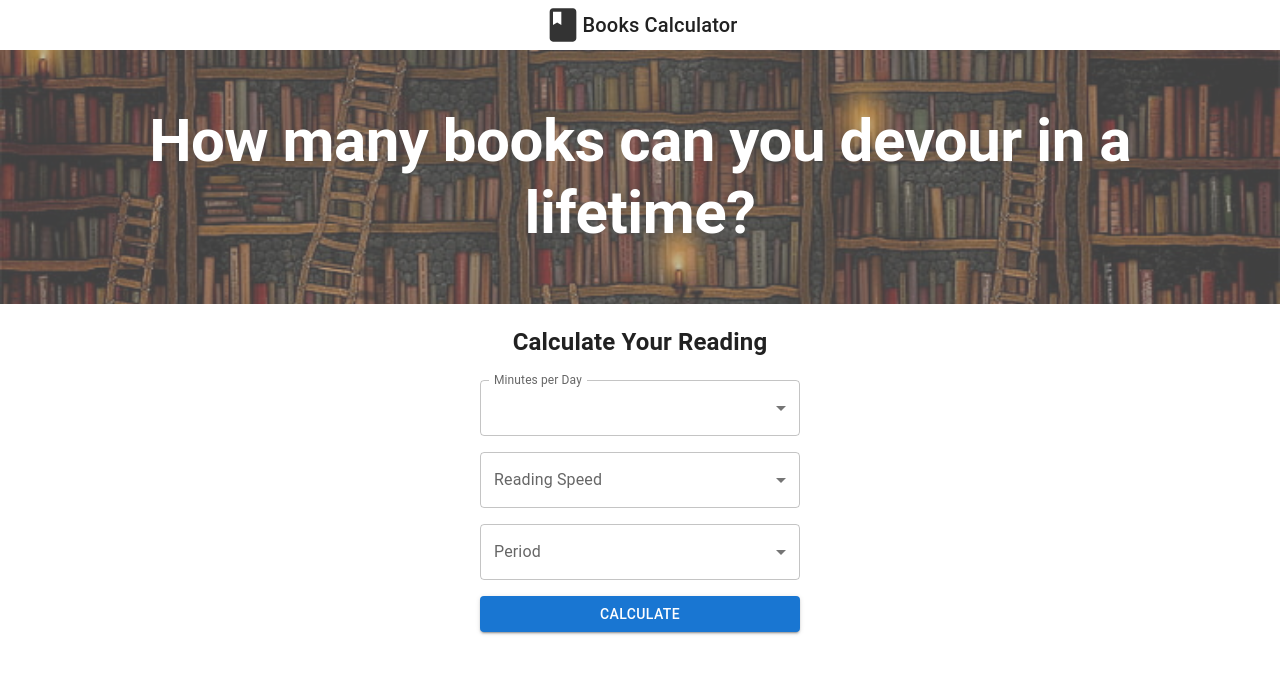
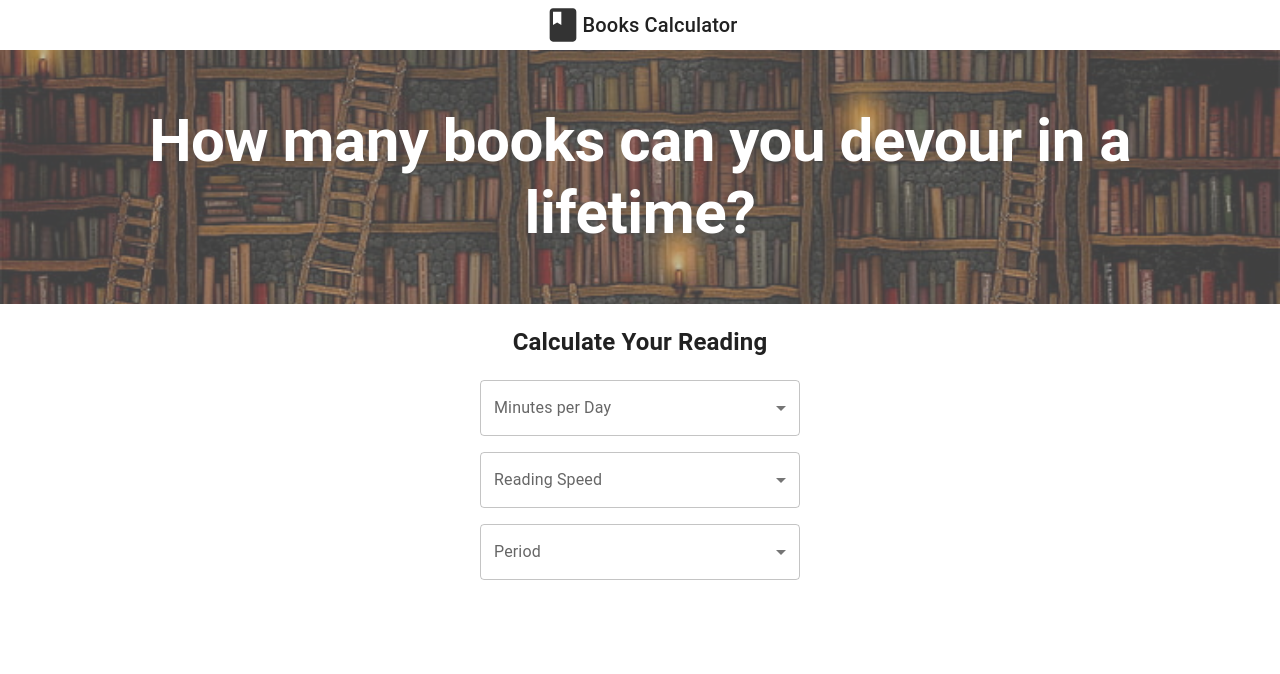
Before and after one commit to vasilmanavski/books-calculator, a React (Vite) app: page / in a window 1280 px wide. Shown: the top 674 px of the page. Built offline with nearby package versions, Linux system fonts and the light colour scheme.

Commit message:
[1] Small improvements
- remove form
- add min height to image

```diff
--- a/src/components/CalculateBooks.tsx
+++ b/src/components/CalculateBooks.tsx
@@ -1,7 +1,7 @@
-import React, { useCallback, useMemo, useState } from 'react';
-import { Alert, Box, Button, FormControl, InputLabel, MenuItem, Select, Snackbar, Typography } from '@mui/material';
+import React, { useMemo, useState } from 'react';
+import { Box, FormControl, InputLabel, MenuItem, Select, Typography } from '@mui/material';
 
-const minutesOptions = [5, 10, 15, 20, 30, 40, 50, 60];
+const minutesOptions = ['5', '10', '15', '20', '30', '40', '50', '60'];
 
 const speedOptions = [
   { value: '175', label: '200 wpm | Sloooooow' },
@@ -20,36 +20,14 @@ const periodOptions = [
 ];
 
 const CalculateBooks = () => {
-  const [minutes, setMinutes] = useState(0);
+  const [minutes, setMinutes] = useState('');
   const [speed, setSpeed] = useState('');
   const [period, setPeriod] = useState('');
   const [booksRead, setBooksRead] = useState<number>(null);
-  const [isCalculateClicked, setIsCalculateClicked] = useState<boolean>(false);
-  const [snackbarOpen, setSnackbarOpen] = useState(false);
-  const [snackbarMessage, setSnackbarMessage] = useState('');
-
-  const onSubmit = useCallback((e) => {
-    e.preventDefault();
-
-    if (minutes == 0 || speed == '' || period == '') {
-
-      setSnackbarMessage('Please fill in all fields.');
-      setSnackbarOpen(true);
-
-      return;
-    }
-
-    setSnackbarMessage('');
-    setSnackbarOpen(false);
-
-    setIsCalculateClicked(!isCalculateClicked);
-  }, [minutes, speed, period]);
-
-  const handleCloseSnackbar = () => {
-    setSnackbarOpen(false);
-  };
 
   const calculateBooks = useMemo(() => {
+
+    const minutesParsed = parseInt(minutes, 10);
     const wordsPerMinute = parseInt(speed, 10);
 
     const periodMonths = {
@@ -61,7 +39,7 @@ const CalculateBooks = () => {
     }[period];
 
     const daysInPeriod = periodMonths * 30; // Approximate number of days
-    const totalMinutes = minutes * daysInPeriod;
+    const totalMinutes = minutesParsed * daysInPeriod;
     const totalWords = totalMinutes * wordsPerMinute;
     const averageWordsPerBook = 70000; // Assuming an average book has 50,000 words
     const numberOfBooks = Math.ceil(totalWords / averageWordsPerBook);
@@ -82,9 +60,7 @@ const CalculateBooks = () => {
         <h2>Calculate Your Reading</h2>
       </Box>
       <Box sx={{ textAlign: 'center', width: '25%' }}>
-        <form
-          onSubmit={onSubmit}
-        >
+
         <div style={{ display: 'flex', flexDirection: 'column', gap: '16px' }}>
           <FormControl fullWidth>
             <InputLabel id='minutes-label'>Minutes per Day</InputLabel>
@@ -127,15 +103,9 @@ const CalculateBooks = () => {
               ))}
             </Select>
           </FormControl>
+        </div>
 
-            {!isCalculateClicked &&
-            <Button type='submit' variant='contained' color='primary'>
-              Calculate
-            </Button>}
-          </div>
-        </form>
-
-        {!!booksRead && isCalculateClicked && (
+        {!!booksRead && calculateBooks && (
           <Box sx={{ marginTop: '32px' }}>
             <Typography variant='h4' sx={{
               fontWeight: 'bold',
@@ -147,19 +117,6 @@ const CalculateBooks = () => {
           </Box>
         )}
       </Box>
-
-      <Snackbar
-        open={snackbarOpen}
-        autoHideDuration={3000} // Duration in milliseconds
-        onClose={handleCloseSnackbar}
-        message={snackbarMessage}
-        anchorOrigin={{ vertical: 'bottom', horizontal: 'center' }} // Position snackbar at the bottom center
-        sx={{ mt: 2 }} // Add margin-top to ensure it appears below the button
-      >
-        <Alert onClose={handleCloseSnackbar} severity='error' sx={{ width: '100%' }}>
-          {snackbarMessage}
-        </Alert>
-      </Snackbar>
     </Box>
   );
 };
--- a/src/components/Image.tsx
+++ b/src/components/Image.tsx
@@ -9,7 +9,7 @@ const Image = () => {
         display: 'flex',
         alignItems: 'center',
         justifyContent: 'center',
-        height: 'calc(38vh - 50px)',
+        minHeight: 'calc(38vh - 50px)',
         position: 'relative',
         overflow: 'hidden',
         backgroundImage: 'url(src/assets/image.jpg)',
```
Lines whose indentation alone changed are shown as unchanged.
